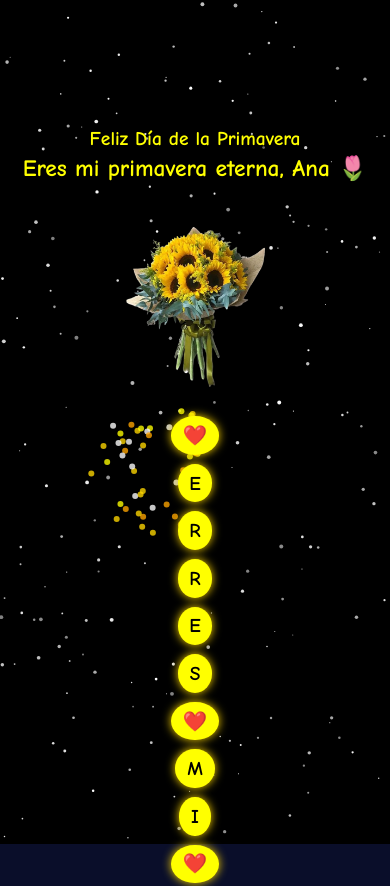
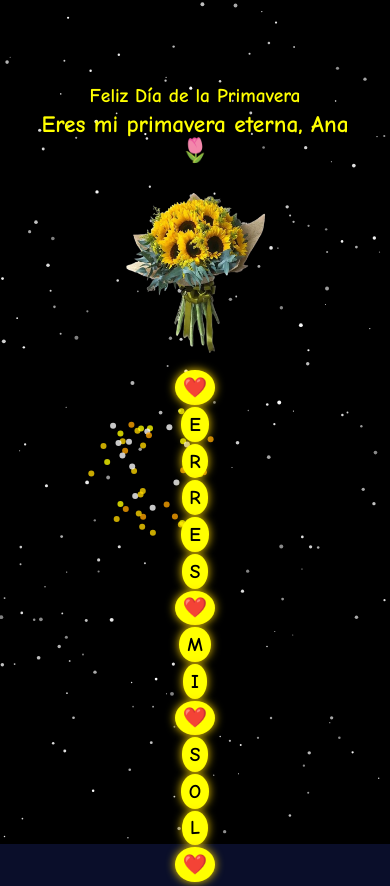
Before and after one commit to JSullonvi/primavera, a plain HTML site: page index.html in a window 390 px wide. Shown: the top 886 px of the page. Drawn offline with Linux system fonts and the light colour scheme.

Commit message:
Update style.css

```diff
--- a/style.css
+++ b/style.css
@@ -10,6 +10,8 @@ body {
   overflow: hidden;
   font-family: "Comic Sans MS", cursive, sans-serif;
   position: relative;
+  touch-action: manipulation; /* Added: Improves touch responsiveness on mobile */
+  -webkit-overflow-scrolling: touch; /* Smooth scrolling if needed on iOS */
 }
 
 #starsCanvas {
@@ -26,22 +28,25 @@ body {
   color: yellow;
   position: relative;
   z-index: 10;
-  max-width: 90vw; /* Added for responsiveness: prevents overflow on small screens */
-  padding: 0 10px; /* Added padding for mobile edges */
+  max-width: 90vw;
+  padding: 0 10px;
+  box-sizing: border-box; /* Added: Ensures padding doesn't cause overflow */
 }
 
 .titulo {
-  font-size: clamp(1.5rem, 4vw, 2.5em); /* Responsive font: scales between 1.5rem and 2.5em */
+  font-size: clamp(1.5rem, 4vw, 2.5em);
   margin: 0;
   text-shadow: 2px 2px 4px rgba(0, 0, 0, 0.7);
+  word-break: break-word; /* Added: Prevents long words from overflowing on mobile */
 }
 
 .subtitulo {
-  font-size: clamp(2rem, 5vw, 3em); /* Responsive: scales for better mobile fit */
+  font-size: clamp(2rem, 5vw, 3em);
   font-weight: bold;
   margin: 10px 0;
   animation: shine 3s infinite linear;
-  line-height: 1.2; /* Added for better text wrapping */
+  line-height: 1.2;
+  word-break: break-word; /* Added for subtitle */
 }
 
 @keyframes shine {
@@ -50,10 +55,10 @@ body {
 }
 
 .ramo img {
-  width: clamp(150px, 30vw, 250px); /* Responsive: scales image width */
+  width: clamp(150px, 30vw, 250px);
   margin-top: 20px;
-  max-width: 100%; /* Ensures it doesn't exceed container */
-  height: auto; /* Maintains aspect ratio */
+  max-width: 100%;
+  height: auto;
   animation: subirRamo 2s ease-out forwards;
 }
 
@@ -72,19 +77,20 @@ body {
   display: flex;
   justify-content: center;
   margin-top: 20px;
-  font-size: clamp(1.5em, 4vw, 2em); /* Responsive font for balloons */
-  flex-wrap: wrap; /* Added: wraps to next line on very small screens */
-  gap: 5px; /* Added: flexible spacing instead of fixed margins */
+  font-size: clamp(1.5em, 4vw, 2em);
+  flex-wrap: wrap;
+  gap: 5px;
 }
 
 .globos span {
   background: yellow;
   color: black;
-  padding: clamp(5px, 2vw, 10px) clamp(8px, 3vw, 15px); /* Responsive padding */
+  padding: clamp(5px, 2vw, 10px) clamp(8px, 3vw, 15px);
   border-radius: 50%;
   font-weight: bold;
   box-shadow: 0 0 10px gold;
-  margin: 0; /* Reset margin, use gap instead */
+  margin: 0;
+  flex-shrink: 0; /* Added: Prevents squeezing on small screens */
 }
 
 #fireworks {
@@ -100,54 +106,96 @@ body {
 @media (max-width: 768px) {
   .container {
     padding: 0 20px;
-    align-items: flex-start; /* Adjust alignment for shorter screens */
-    margin-top: 10vh; /* Push down slightly on mobile */
+    align-items: flex-start;
+    margin-top: 10vh;
+    max-width: 95vw; /* Slightly wider on tablets */
   }
 
   .subtitulo {
-    font-size: clamp(1.5rem, 6vw, 2.5em); /* Further reduce on tablets */
+    font-size: clamp(1.5rem, 6vw, 2.5em);
   }
 
   .globos {
     justify-content: center;
-    flex-direction: row; /* Keep row but allow wrap */
+    flex-direction: row;
+    gap: 3px; /* Tighter gap on tablets */
   }
 
   .ramo img {
-    width: clamp(120px, 40vw, 200px); /* Smaller on tablets */
+    width: clamp(120px, 40vw, 200px);
   }
 }
 
 @media (max-width: 480px) {
   body {
-    align-items: flex-start; /* Start from top on small mobiles */
+    align-items: flex-start;
     padding-top: 5vh;
+    min-height: 100vh; /* Ensures full height on landscape */
+  }
+
+  .container {
+    padding: 0 15px;
+    margin-top: 5vh;
+    width: 100%; /* Full width on small phones */
   }
 
   .titulo {
     font-size: clamp(1.2rem, 5vw, 2em);
+    margin-bottom: 5px;
   }
 
   .subtitulo {
     font-size: clamp(1.2rem, 6vw, 2em);
     margin: 5px 0;
+    line-height: 1.1; /* Tighter for small screens */
   }
 
   .globos {
     font-size: clamp(1.2em, 5vw, 1.5em);
-    flex-direction: column; /* Stack vertically on tiny screens */
+    flex-direction: column;
     align-items: center;
+    gap: 2px; /* Minimal vertical gap */
+    margin-top: 10px;
   }
 
   .globos span {
-    margin: 2px 0; /* Vertical spacing when stacked */
+    padding: clamp(4px, 1.5vw, 8px) clamp(6px, 2vw, 12px); /* Smaller padding */
   }
 
   .ramo {
-    margin-top: 10px;
+    margin-top: 5px;
   }
 
   .ramo img {
-    width: clamp(100px, 50vw, 150px); /* Even smaller on phones */
+    width: clamp(100px, 50vw, 150px);
+    margin-top: 10px;
   }
 }
+
+/* Landscape Mode Adjustment (Common on Mobiles) */
+@media (max-height: 500px) and (orientation: landscape) {
+  body {
+    align-items: center; /* Center in landscape */
+    padding-top: 0;
+  }
+
+  .container {
+    margin-top: 0;
+    padding: 0 10px;
+  }
+
+  .titulo, .subtitulo {
+    font-size: clamp(1rem, 3vw, 1.8em); /* Smaller in landscape to fit height */
+  }
+
+  .globos {
+    flex-direction: row;
+    flex-wrap: wrap;
+    justify-content: center;
+    gap: 2px;
+  }
+
+  .ramo img {
+    width: clamp(80px, 20vw, 120px); /* Compact in landscape */
+  }
+}
```
